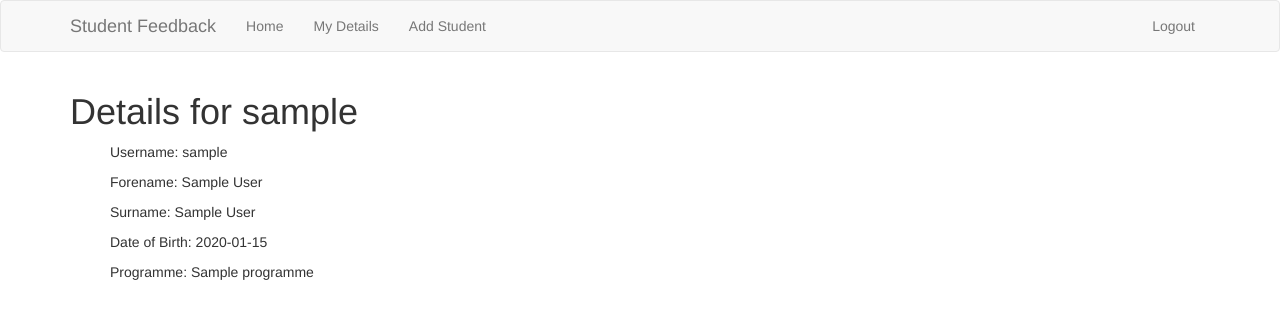
After one commit to GrantChristie/EDM-System, a Flask app: a page that uses app/templates/main.html in a window 1280 px wide. The commit adds this page. Shown: the top 319 px of the page. Run offline with Flask 2, Linux system fonts and the light colour scheme; a user stored in the database is signed in; tables that the repository leaves empty hold one stand-in row (values such as "Sample post"); some libraries are stand-ins or nearby versions.

Commit message:
Student detail page added

```diff
--- a/app/routes.py
+++ b/app/routes.py
@@ -7,7 +7,7 @@ from werkzeug.urls import url_parse
 import numpy as np
 from sklearn.cluster import KMeans
 import pandas as pd
-
+from sqlalchemy import text
 
 @app.route('/', methods=['GET', 'POST'])
 @app.route('/home', methods=['GET', 'POST'])
@@ -80,3 +80,21 @@ def addstudent():
         flash('Student added')
         return redirect(url_for('addstudent'))
     return render_template('addstudent.html', title='Add Student', form=form)
+
+
+@app.route('/details/<username>')
+@login_required
+def details(username):
+    student = Student.query.filter_by(username=username).first_or_404()
+    # Check if the student is trying to access another student's page
+    if current_user.username != student.username:
+        flash('You do not have permission to view this page')
+        return redirect(url_for('home'))
+    current = current_user.username
+    sql = text('select student.username, student.f_name, student.l_name, student.dob, programme.programme_name, student.programme_id, programme.id from "student" INNER JOIN programme ON student.programme_id = programme.id  WHERE username="'+current+'"', db.engine)
+    result = db.engine.execute(sql)
+    names = []
+    for row in result:
+        names.append(row)
+    print(names[0][1])
+    return render_template('details.html', student=student, names=names)
--- /dev/null
+++ b/app/templates/details.html
@@ -0,0 +1,13 @@
+{% extends "main.html" %}
+{% import 'bootstrap/wtf.html' as wtf %}
+
+{% block app_content %}
+    <h1>Details for {{ student.username }}</h1>
+    <p>
+    <ul>Username: {{ names[0][0] }}</ul>
+    <ul>Forename: {{ names[0][1] }}</ul>
+    <ul>Surname: {{ names[0][2] }}</ul>
+    <ul>Date of Birth: {{ names[0][3] }}</ul>
+    <ul>Programme: {{ names[0][4] }}</ul>
+    </p>
+{% endblock %}
--- a/app/templates/main.html
+++ b/app/templates/main.html
@@ -20,6 +20,7 @@
             <div class="collapse navbar-collapse" id="bs-example-navbar-collapse-1">
                 <ul class="nav navbar-nav">
                     <li><a href="{{ url_for('home') }}">Home</a></li>
+                    <li><a href="{{ url_for('details', username=current_user.username) }}">My Details</a></li>
                     <li><a href="{{ url_for('addstudent') }}">Add Student</a></li>
                 </ul>
                 <ul class="nav navbar-nav navbar-right">
```
